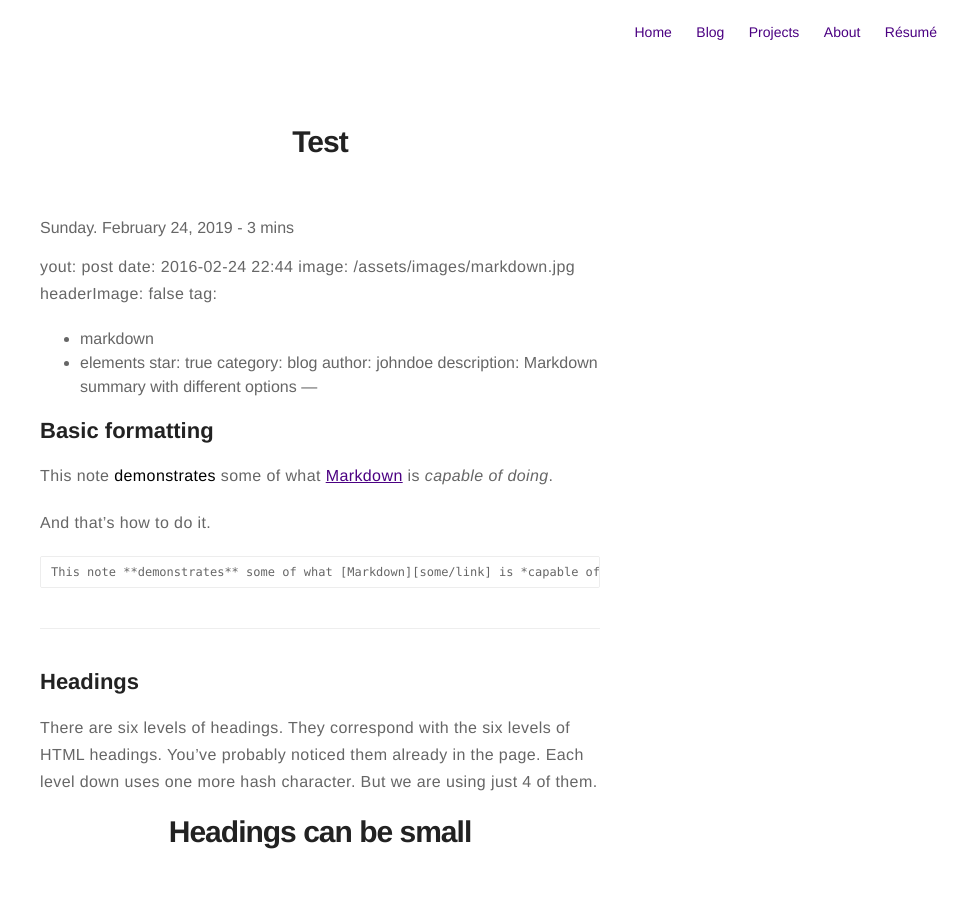
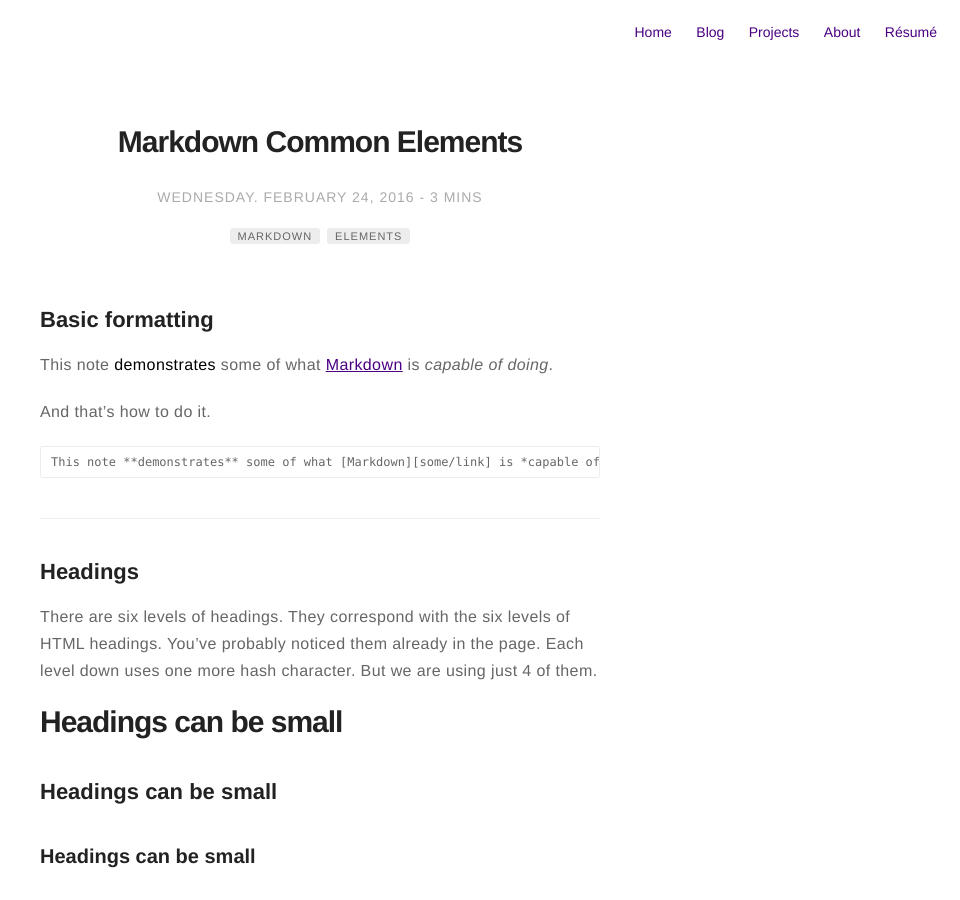
Before and after one commit to abditag2/abditag2.github.io, a Jekyll site: the page built from _posts/2019-02-24-test.md, in a window 1280 px wide and 900 px high. Shown: the whole window, without its empty margins (320-1280 px from the left). Built offline with Jekyll 4.4.1, drawn with Linux system fonts in a browser that asks for light colours; our own code applies the rules of GitHub Pages for plain Markdown files; comment, search, counter and statistics services are not loaded; some of the changed text lies outside the part shown.

Commit message:
Update 2019-02-24-test.md

```diff
--- a/_posts/2019-02-24-test.md
+++ b/_posts/2019-02-24-test.md
@@ -1,4 +1,6 @@
-yout: post
+---
+title: "Markdown Common Elements"
+layout: post
 date: 2016-02-24 22:44
 image: /assets/images/markdown.jpg
 headerImage: false
```
